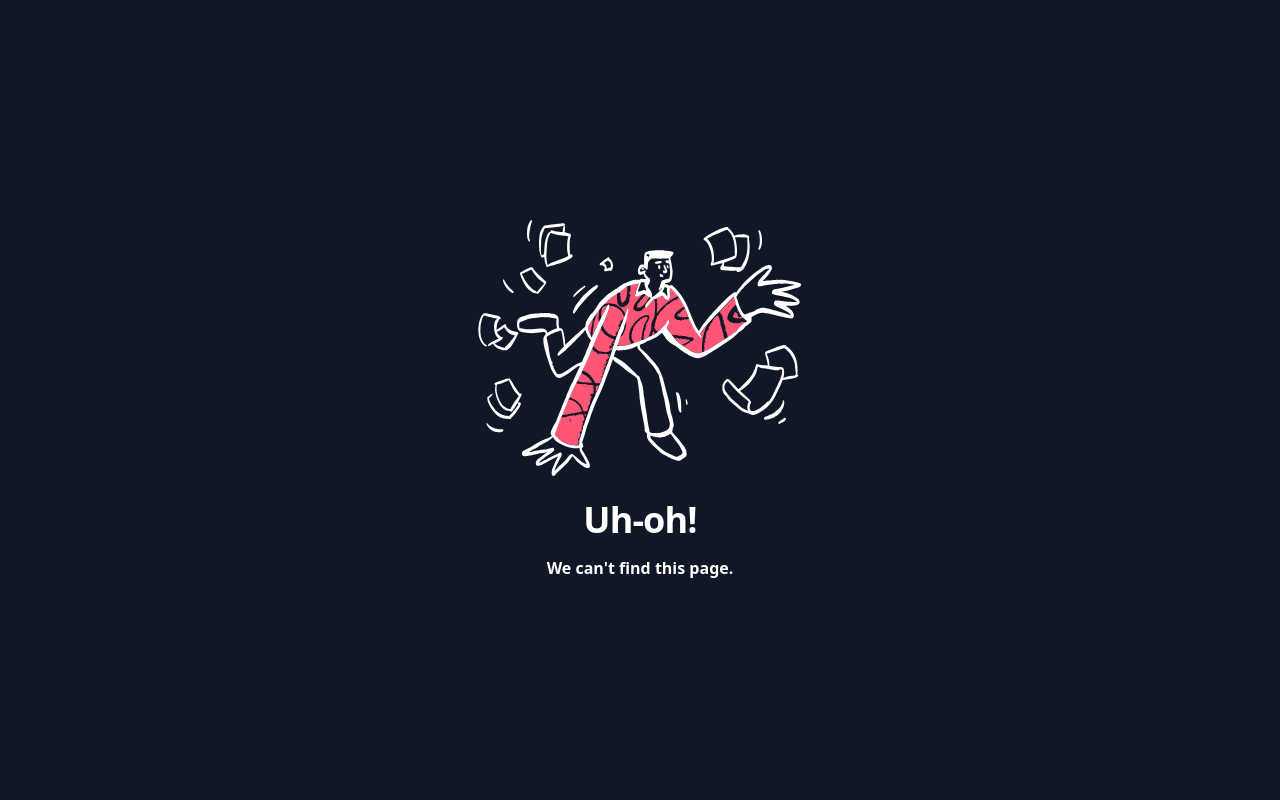
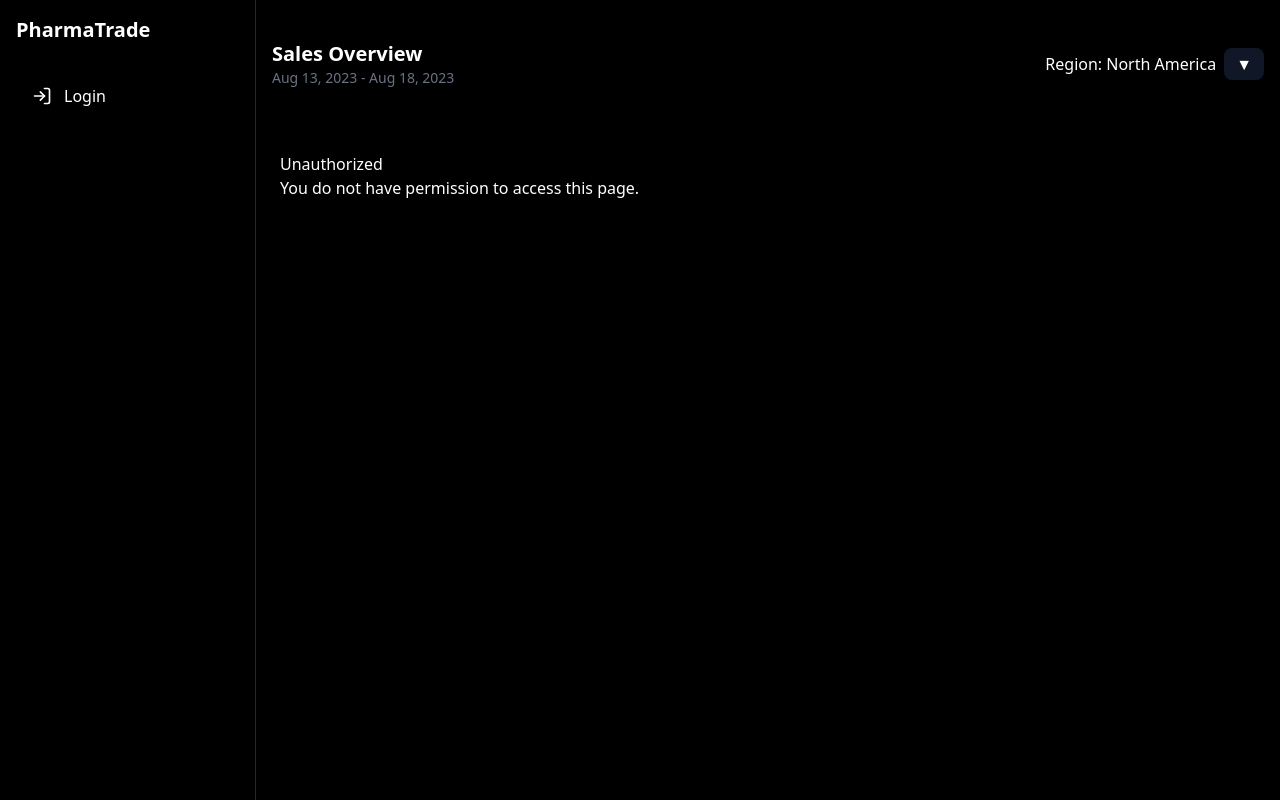
Before and after one commit to johnkrator/medication-order-delivery-system-frontend, a React (Vite) app: page /unauthorized in a window 1280 px wide. Built offline with nearby package versions, Linux system fonts and the light colour scheme.

Commit message:
clean up

```diff
--- a/src/components/ProtectedRoute.tsx
+++ b/src/components/ProtectedRoute.tsx
@@ -16,9 +16,9 @@ const ProtectedRoute: React.FC<ProtectedRouteProps> = ({allowedRoles}) => {
         return <Navigate to="/login" replace/>;
     }
 
-    // Ensure allowedRoles exists, otherwise assume all authenticated users can access
-    if (allowedRoles?.length) {
-        const hasAccess = userRoles.some(role => allowedRoles.includes(role));
+    if (allowedRoles && allowedRoles.length > 0) {
+        const roleSet = new Set(userRoles); // Convert userRoles to a Set for faster lookups
+        const hasAccess = allowedRoles.some(role => roleSet.has(role));
 
         if (!hasAccess) {
             console.warn("User does not have the required roles. Redirecting to unauthorized.");
--- a/src/components/Routes.tsx
+++ b/src/components/Routes.tsx
@@ -12,6 +12,7 @@ import UserSignupPage from "../pages/auth/UserSignupPage.tsx";
 import ProtectedRoute from "./ProtectedRoute.tsx";
 import AdminSignupPage from "../pages/auth/AdminSignupPage.tsx";
 import ErrorPage from "../pages/ErrorPage.tsx";
+import UnauthorizedPage from "./UnauthorizedPage.tsx";
 
 const Routes = () => {
     return createBrowserRouter([
@@ -39,6 +40,7 @@ const Routes = () => {
                 {path: "login", element: <LoginPage/>},
                 {path: "register", element: <UserSignupPage/>},
                 {path: "admin-register", element: <AdminSignupPage/>},
+                {path: "unauthorized", element: <UnauthorizedPage/>},
             ],
             errorElement: <ErrorPage/>
         }
--- /dev/null
+++ b/src/components/UnauthorizedPage.tsx
@@ -0,0 +1,12 @@
+import React from "react";
+
+const UnauthorizedPage: React.FC = () => {
+    return (
+        <div>
+            <h1>Unauthorized</h1>
+            <p>You do not have permission to access this page.</p>
+        </div>
+    );
+};
+
+export default UnauthorizedPage;
--- a/src/pages/ErrorPage.tsx
+++ b/src/pages/ErrorPage.tsx
@@ -1,6 +1,6 @@
 const ErrorPage = () => {
     return (
-        <div className="grid h-screen place-content-center bg-[#101727] px-4">
+        <div className="grid h-screen place-content-center bg-[#000000] px-4">
             <div className="text-center">
                 <svg
                     xmlns="http://www.w3.org/2000/svg"
```
